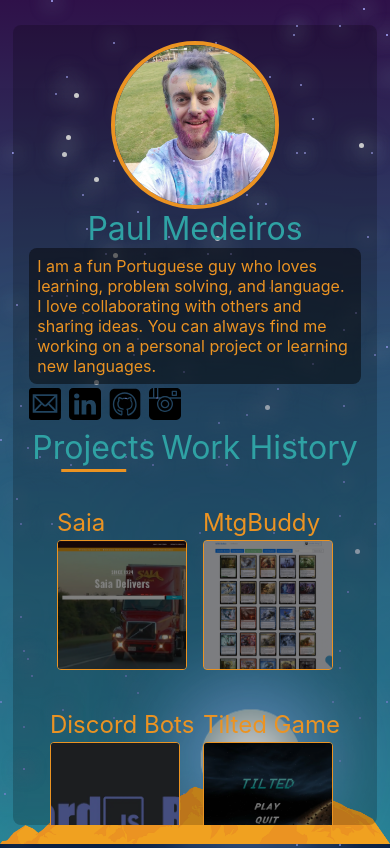
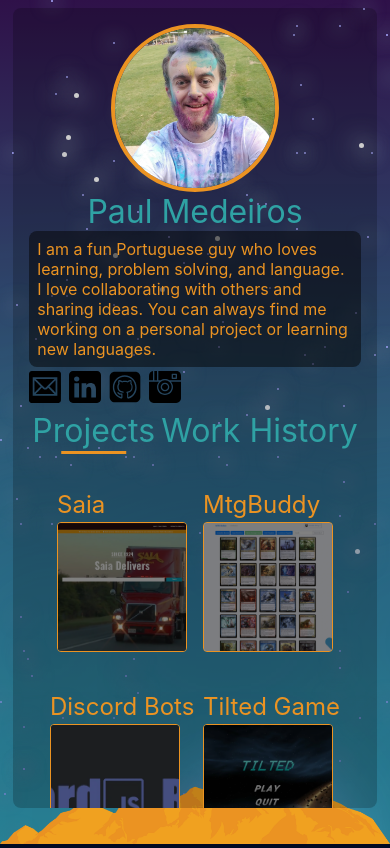
Before and after one commit to paulmedeiros92/Resume, a React (Create React App) app: page / in a window 390 px wide. Shown: the top 848 px of the page. Built offline with nearby package versions, Linux system fonts and the light colour scheme.

Commit message:
Mobile improvements

```diff
--- a/src/App.scss
+++ b/src/App.scss
@@ -31,6 +31,7 @@
 html {
   position: relative;
   height: 100%;
+  overflow: hidden;
 }
 body {
   background: #010A24;
--- a/src/components/Profile/Profile.scss
+++ b/src/components/Profile/Profile.scss
@@ -143,8 +143,10 @@
 
 @media only screen and (max-width: $mobile-width) {
   .Profile {
-    top: 3%;
+    margin-top: 2%;
+    top: 0%;
     height: fit-content;
+    max-height: 91%;
     width: 85%;
     transform: unset;
     flex-direction: column;
```
Also changed, not shown: 1 other file (tests, documents, lock files or other folders).
